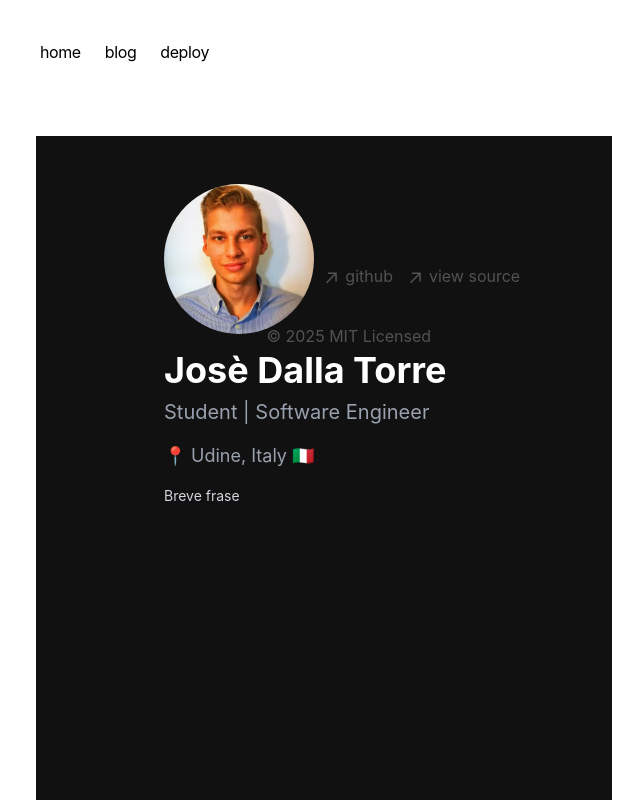
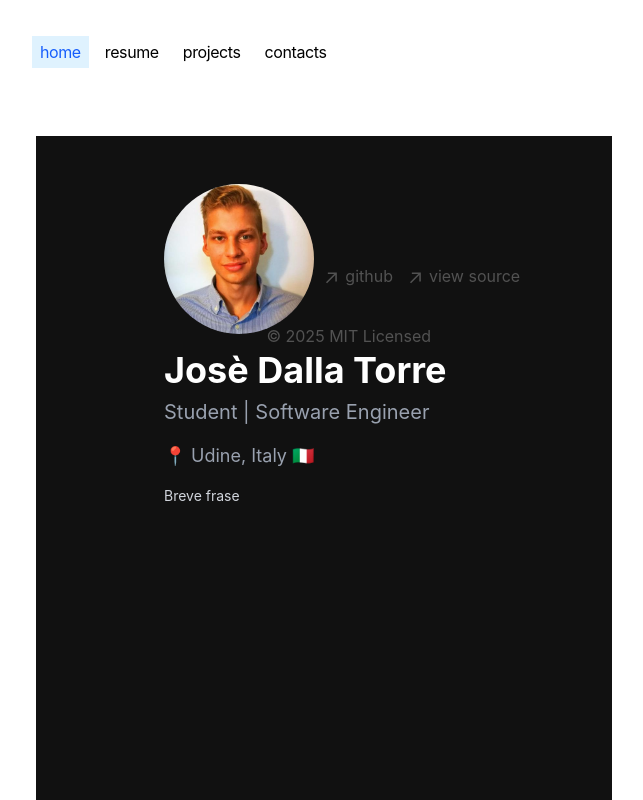
Before and after one commit to josedallatorre/josedallatorre.github.io, a Next.js app: page / in a window 1280 px wide. Shown: the top 800 px of the page, without its empty margins (316-959 px from the left). Built offline with nearby package versions, Linux system fonts and the light colour scheme.

Commit message:
feat: added navbar

```diff
--- a/app/components/nav.tsx
+++ b/app/components/nav.tsx
@@ -1,18 +1,25 @@
+'use client';
 import Link from 'next/link'
+import { usePathname } from 'next/navigation';
+import clsx from 'clsx';
 
 const navItems = {
   '/': {
     name: 'home',
   },
-  '/blog': {
-    name: 'blog',
+  '/resume': {
+    name: 'resume',
   },
-  'https://vercel.com/templates/next.js/portfolio-starter-kit': {
-    name: 'deploy',
+  '/projects': {
+    name: 'projects',
+  },
+  '/contacts': {
+    name: 'contacts',
   },
 }
 
 export function Navbar() {
+  const pathname = usePathname();
   return (
     <aside className="-ml-[8px] mb-16 tracking-tight">
       <div className="lg:sticky lg:top-20">
@@ -26,7 +33,11 @@ export function Navbar() {
                 <Link
                   key={path}
                   href={path}
-                  className="transition-all hover:text-neutral-800 dark:hover:text-neutral-200 flex align-middle relative py-1 px-2 m-1"
+                  className={clsx("transition-all hover:text-neutral-800 dark:hover:text-neutral-200 flex align-middle relative py-1 px-2 m-1",
+                  {
+                    'bg-sky-100 text-blue-600': pathname === path,
+                  },
+                )}
                 >
                   {name}
                 </Link>
```
